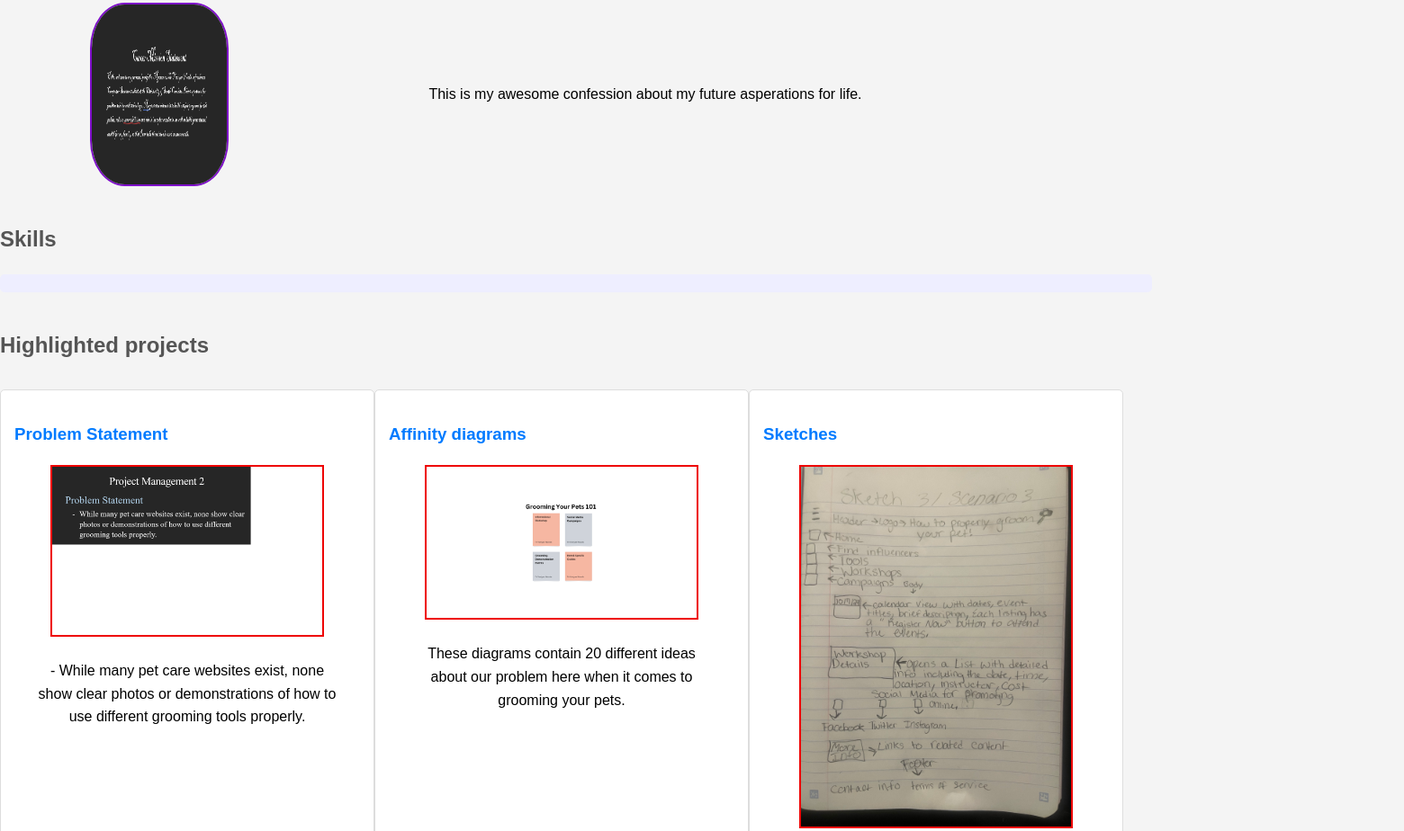
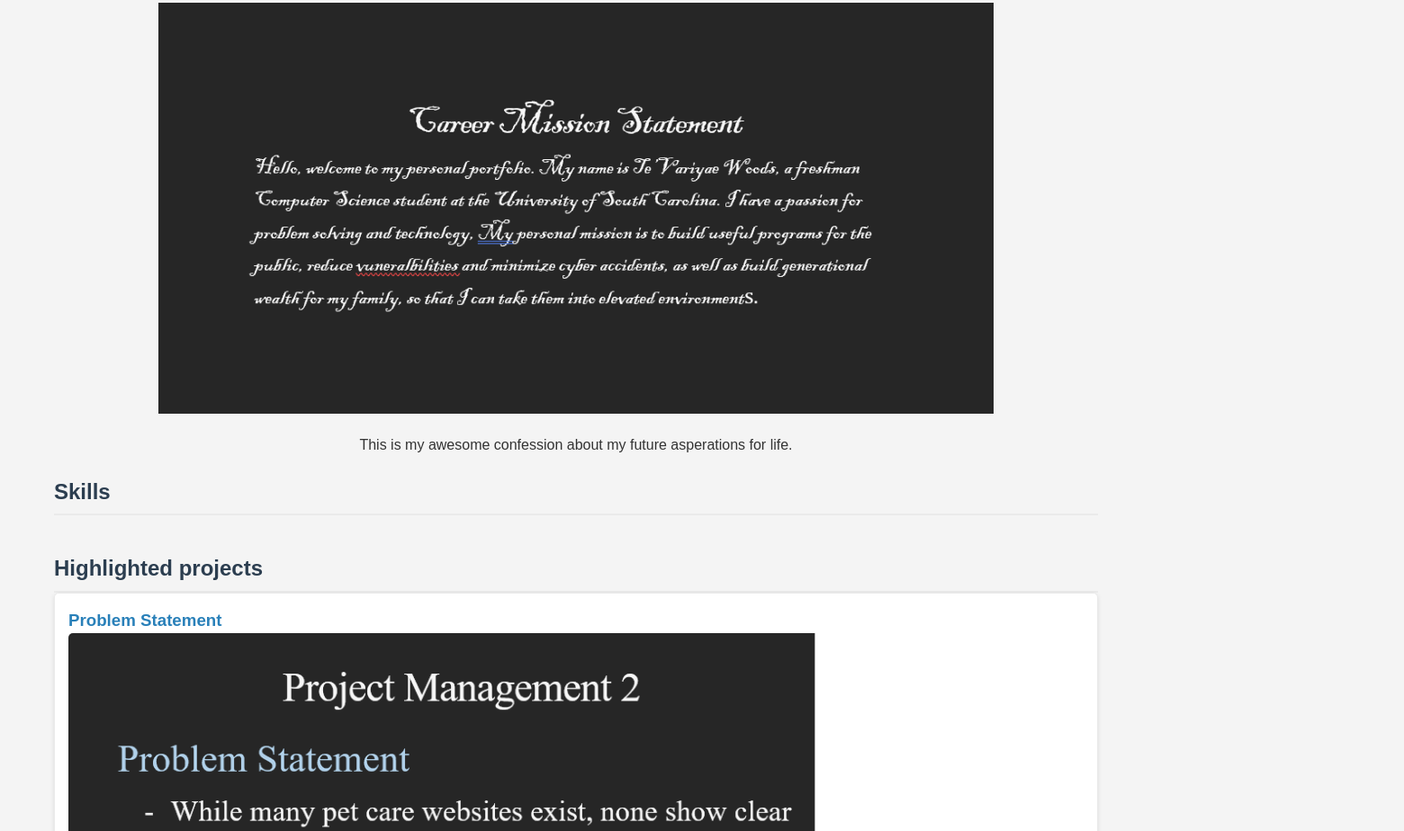
Before and after one commit to Tw103/Tw103.github.io, a plain HTML site: page index.html in a window 1280 px wide. Shown: the part 305-1229 px from the top of the page at 90% size, 1560 px wide, since content can reach past the window. Drawn offline with Linux system fonts and the light colour scheme.

Commit message:
css update

```diff
--- a/grim.css
+++ b/grim.css
@@ -16,120 +16,101 @@ body {
         color: #f90000;
         }
 
-        .projects {
-            display:flex;
-            flex-wrap:wrap; } /* condensed to save space */
-
-            .project {
-    width: 30%;
-    margin: 10px;
-    padding: 20px 10px;
-    background: white; /* pick a color */
-    border-radius: 25%;
-    }
-    .project img{
-        width: 300px;
-        height: 300px;
-        margin: 10px;
-        border: 2px solid rgb(238, 0, 0); /* choose a color */
-        display: block;
-        margin: auto;
-        }
-        a { /* change the appearance of ALL links */
-            text-decoration: none;
-            color: rgba(248, 2, 2, 0.888);
-            }
-            .project p { /* change the appearance of paragraph tags inside .project divs */
-            text-align: center;
-            margin: 15px;
-            }
-            /* global styles */
-body {
-    font-family: Arial, sans-serif; /* Sets the font for the entire body */
-    line-height: 1.6; /* Increases line height for better readability */
-    margin: 0; /* Removes default margin */
-    padding: 0; /* Removes default padding */
-    background-color: #f4f4f4; /* Sets a light gray background color */
+        /* Basic Reset */
+* {
+  margin: 0;
+  padding: 0;
+  box-sizing: border-box;
 }
 
-  h1, h2, h3 {
-    color: #333; /* Dark gray color for headers */
+/* Body Styling */
+body {
+  font-family: Arial, sans-serif;
+  line-height: 1.6;
+  background-color: #f4f4f4;
+  color: #333;
+  padding: 20px;
 }
 
+/* Header Styling */
 h1 {
-    text-align: center; /* Centers the main header */
-    margin-top: 20px; /* Adds space above the main header */
+  text-align: center;
+  color: #4a4a4a;
+  margin-bottom: 20px;
 }
 
 h2 {
-    margin-top: 40px; /* Adds space above subheaders */
-    color: #555; /* Slightly lighter gray for subheaders */
-    text-align: left; /* Aligns subheaders to the left */
+  color: #2c3e50;
+  margin-top: 20px;
+  border-bottom: 2px solid #eaeaea;
+  padding-bottom: 5px;
 }
 
-  h3 {
-    color: #007BFF; /* Bootstrap primary color for project titles */
-    text-decoration: none; /* Removes underline from titles */
+/* Paragraph Styling */
+p {
+  margin-bottom: 15px;
 }
 
-  /* paragraph styles */
-  p {
-    padding: 10px; /* Adds padding inside paragraph elements */
-    text-align: justify; /* Justifies text for better readability */
+/* About Section */
+.about {
+  text-align: center;
+  margin: 20px 0;
 }
 
-  /* project sections */
+.about img {
+  max-width: 80%;
+  height: auto;
+  margin-bottom: 15px;
+}
+
+/* Skills Section Styling */
+.skills {
+  display: flex;
+  flex-wrap: wrap;
+  justify-content: space-around;
+  margin: 20px 0;
+}
+
+/* Projects Section Styling */
+.projects {
+  display: flex;
+  flex-direction: column;
+  gap: 20px;
+}
+
+/* Individual Project Section */
 .project {
-    background-color: white; /* White background for project containers */
-    border: 1px solid #ddd; /* Light border around sections */
-    border-radius: 5px; /* Rounds corners */
-    margin: 10px 0; /* Margins between project sections */
-    padding: 15px; /* Adds space inside project sections */
+  background-color: #fff;
+  border: 1px solid #eaeaea;
+  padding: 15px;
+  border-radius: 5px;
+  box-shadow: 0 2px 5px rgba(0,0,0,0.1);
 }
 
 .project img {
-    max-width: 100%; /* Ensures images do not overflow their containers */
-    height: auto; /* Maintains aspect ratio of images */
+  max-width: 100%;
+  border-radius: 5px;
 }
 
-  /* link styles */
-  a {
-    color: #007BFF; /* Sets link color to bootstrap primary color */
-    text-decoration: none; /* Removes underline from links */
+.project h3 {
+  color: #2980b9;
 }
 
-  a:hover {
-    text-decoration: underline; /* Underlines links on hover */
+/* Link Styling */
+a {
+  text-decoration: none;
+  color: #2980b9;
 }
 
-  /* contact styles */
+/* Contact Section */
 .contact {
-    margin: 20px; /* Margin around contact section */
+  margin-top: 40px;
 }
 
-  /* Meaning and Skills sections */
-  .Meaning, .skills {
-    background-color: #eef; /* Light blue background */
-    padding: 10px; /* Adds padding */
-    border-radius: 5px; /* Rounds corners of these sections */
-    margin: 10px 0; /* Margin around these sections */
+/* Responsive Styling */
+ (max-width: 768px) {
+  .skills {
+      flex-direction: column;
+      align-items: center;
   }
-  .about{
-    display:flex;
-    flex-wrap:wrap;
-    margin-right: 100px;
-    margin-left: 100px;
-    justify-content: center;
 }
-    .about p {
-    width:50%;
-    text-align: center;
-    margin: auto;
-    line-height: 125%;
-    }
-    .about img {
-    width: 150px;
-    height: 200px;
-    border-radius: 25%;
-    border: 2px solid rgb(126, 14, 201);
-    }
```
Lines whose indentation alone changed are shown as unchanged.
